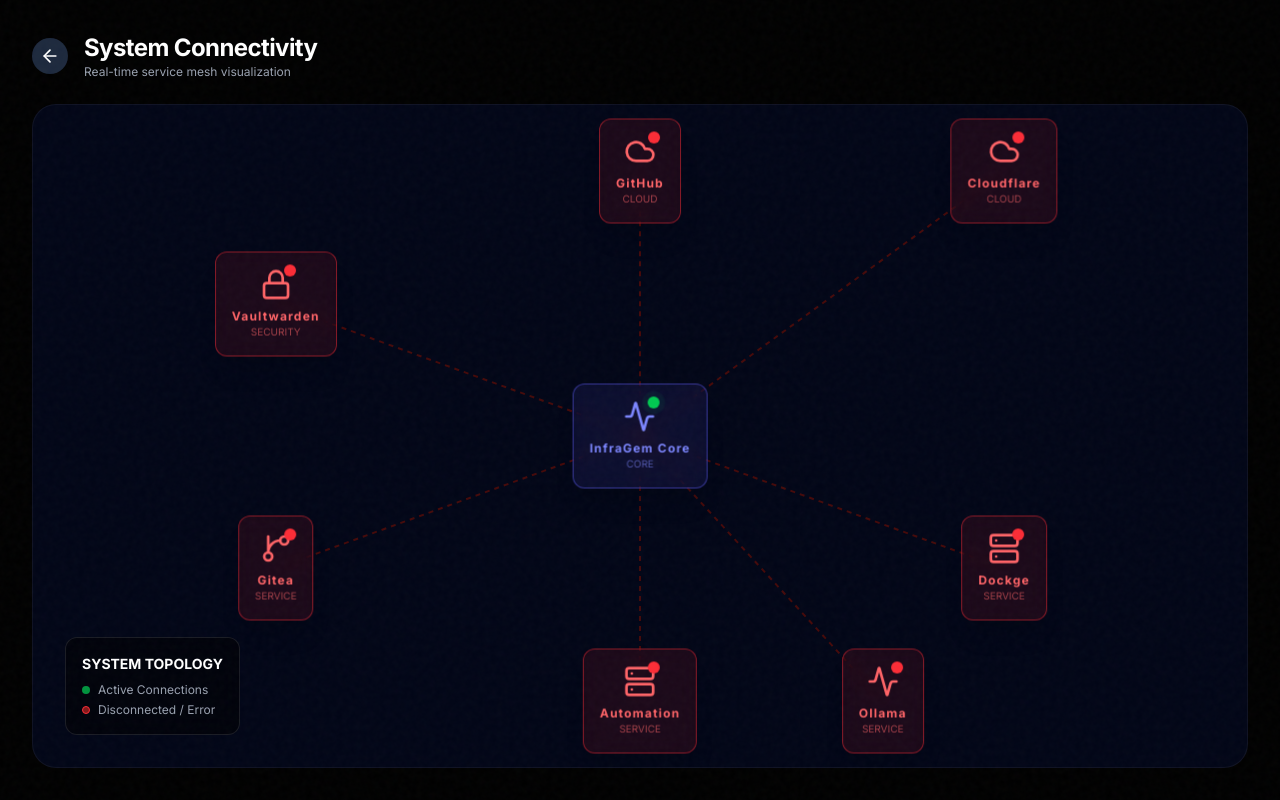
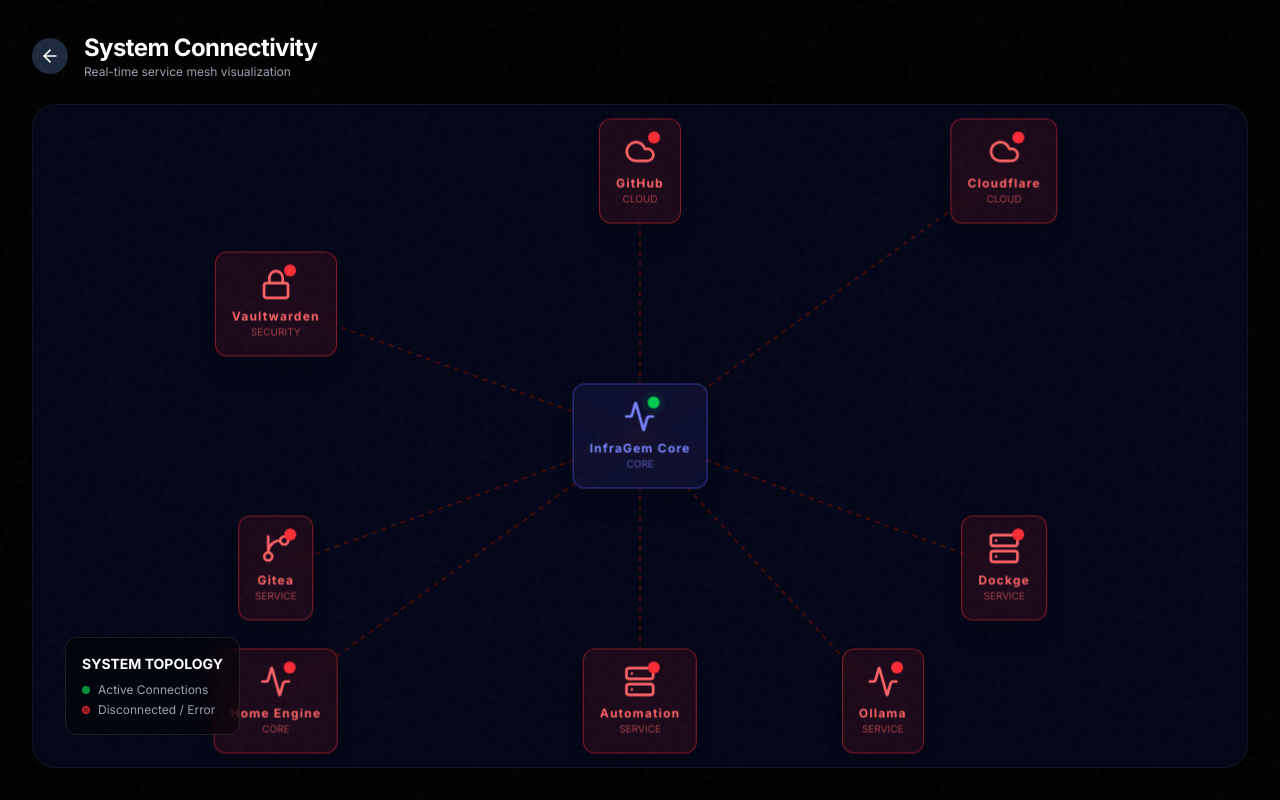
Before and after one commit to tropikandy/lander, a Next.js app: page /map in a window 1280 px wide. Built offline with nearby package versions, Linux system fonts and the light colour scheme; no server answers.

Commit message:
feat: Visualize Home Engine on Connectivity Map

```diff
--- a/components/visualizations/ConnectivityGraph.tsx
+++ b/components/visualizations/ConnectivityGraph.tsx
@@ -47,6 +47,9 @@
     // Automation
     { id: 'automation', label: 'Automation', type: 'service', x: 50, y: 90, icon: Server, status: mesh?.infragem?.automation === 'connected' ? 'online' : 'offline' },
     { id: 'ollama', label: 'Ollama', type: 'service', x: 70, y: 90, icon: Activity, status: mesh?.infragem?.ollama === 'connected' ? 'online' : 'offline' },
+
+    // Local Home
+    { id: 'home-assistant', label: 'Home Engine', type: 'core', x: 20, y: 90, icon: Activity, status: mesh?.infragem?.['home-assistant'] === 'connected' ? 'online' : 'offline' },
   ];
 
   // 2. Define Connections based on Mesh Data
@@ -64,6 +67,7 @@
     { from: 'cloudflare', to: 'infragem', active: isConnected('infragem', 'cloudflare') },
     { from: 'infragem', to: 'automation', active: isConnected('infragem', 'automation') },
     { from: 'infragem', to: 'ollama', active: isConnected('infragem', 'ollama') },
+    { from: 'infragem', to: 'home-assistant', active: isConnected('infragem', 'home-assistant') },
   ];
 
   return (
```
